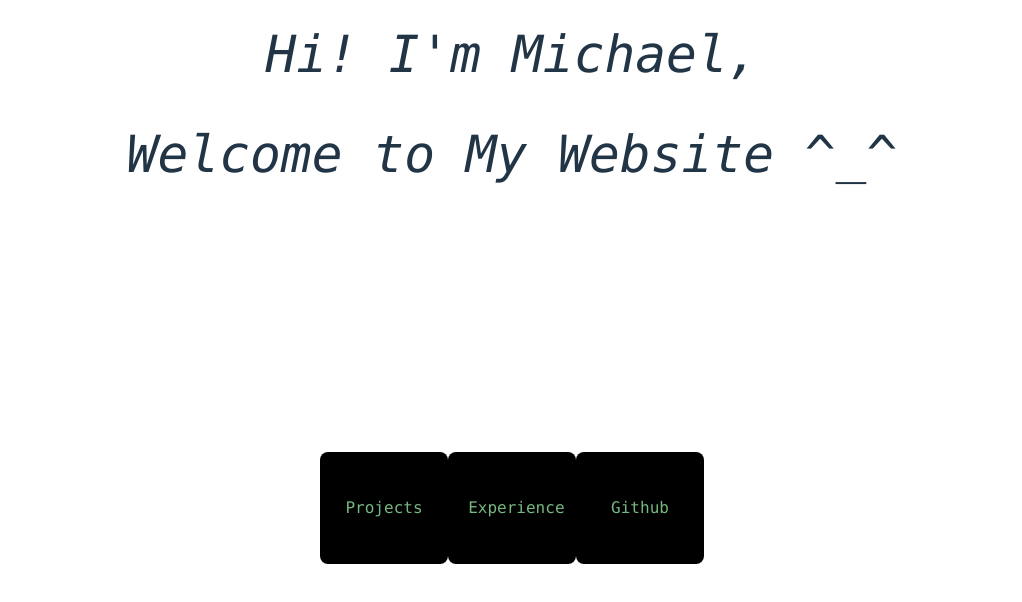
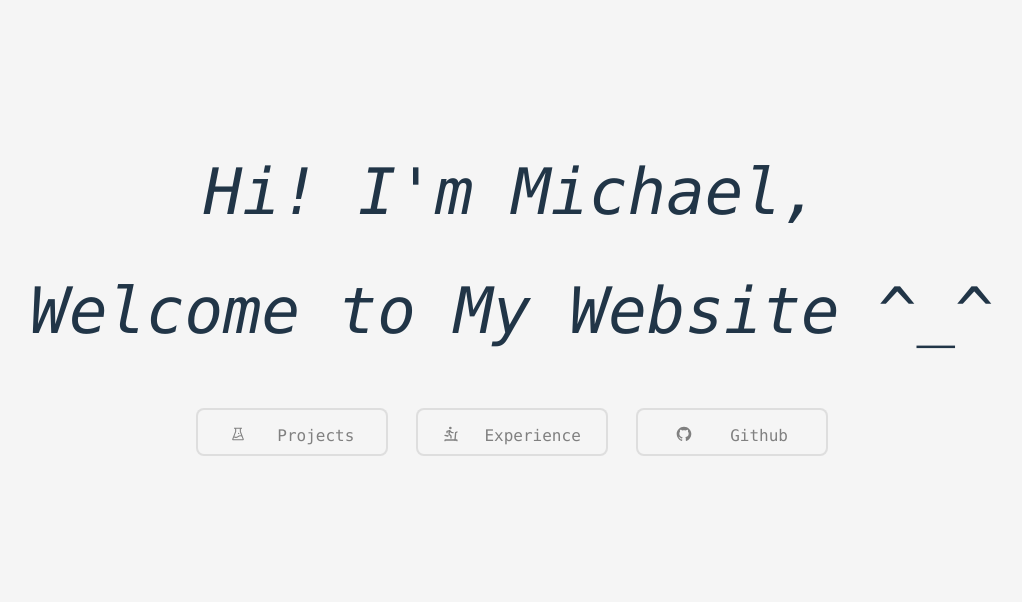
Before and after one commit to mroz-michael/portfolio, a React (Vite) app: page / in a window 1280 px wide. Shown: the top 602 px of the page, without its empty margins (128-1150 px from the left). Built offline with nearby package versions, Linux system fonts and the light colour scheme.

Commit message:
reworked front page buttons, added icons, working on project data now

```diff
--- a/package.json
+++ b/package.json
@@ -12,6 +12,7 @@
   "dependencies": {
     "react": "^18.3.1",
     "react-dom": "^18.3.1",
+    "react-icons": "^5.4.0",
     "react-router-dom": "^7.0.2"
   },
   "devDependencies": {
--- a/src/App.css
+++ b/src/App.css
@@ -1,5 +1,6 @@
 #root {
   font-family: consolas;
+  background-color: whitesmoke;
 }
 
 #main_container {
@@ -17,6 +18,7 @@
   max-width: 80%;
   text-align: center;
   overflow: hidden;
+  margin-top: 10%;
 }
 
 .first-line, .second-line {
@@ -25,7 +27,7 @@
   overflow: hidden;
   width: 0;
   font-style: italic;
-  font-size: 4vw;
+  font-size: 5vw;
   line-height: 1.5em;
 }
 
@@ -34,11 +36,11 @@
 }
 
 .second-line {
-  animation: typing 2s steps(25) 1s forwards, cursor 0.75s step-end infinite;
+  animation: typing 1.5s steps(25) 1s forwards, cursor 0.75s step-end infinite;
   animation-delay: 2s;  /* Delay for the second line to start after the first one ends */
 }
 
-/* Typing effect with cubic-bezier easing for smoother motion */
+
 @keyframes typing {
   from {
     width: 0;
@@ -57,17 +59,34 @@
 
 #button_links {
   margin: auto;
+  margin-top: 2%;
   display: flex;
   justify-content: space-around;
-  width: 30%;
+  gap: 20px;
+  min-width: fit-content;
+  width: 50%;
 }
 
 .link_button {
-  background-color: black;
-  color: rgb(118, 183, 129);
-  height: 7em;
-  width: 8em;
+  background-color: whitesmoke;
+  border: 2px solid rgba(128, 128, 128, 0.199);
+  color: gray;
+  width: 12em;
+  height: 3em;
+  padding: 0%;
 }
+
+.link_button:hover {
+  color: black;
+  background-color: rgba(128, 128, 128, 0.119);
+  border: 2px solid rgba(128, 128, 128, 0.199);
+}
+
+.button_content {
+  display: flex;
+  justify-content: space-evenly;
+}
+
 
 @media screen and (min-width: 900px) {
   /* Add responsive styles here */
--- a/src/components/Button.jsx
+++ b/src/components/Button.jsx
@@ -1,10 +1,10 @@
-const Button = ({label, clickHandler}) => {
+const Button = ({label, logo, clickHandler}) => {
 
 
     return (
         <>
         <button className='link_button' onClick={() => clickHandler()}>
-        {label}
+        <p className="button_content">{logo}{label}</p>
         </button>
         </>
     )
--- a/src/components/Home.jsx
+++ b/src/components/Home.jsx
@@ -1,5 +1,10 @@
 import Button from "./Button";
 import { useNavigate } from "react-router-dom";
+import { GrGithub } from "react-icons/gr";
+import { TbTreadmill } from "react-icons/tb";
+import { AiOutlineExperiment } from "react-icons/ai";
+
+
 
 const Home = () => {
     const navigate = useNavigate();
@@ -11,13 +16,13 @@ const Home = () => {
                     <span className='first-line'>Hi! I'm Michael,</span>
                 </p>
                 <p className="second_line">
-                <span className='second-line'>Welcome to My Website ^_^</span>
+                    <span className='second-line'>Welcome to My Website ^_^</span>
                 </p>
             </header>
             <nav id='button_links'>
-                <Button label="Projects" clickHandler={() => navigate('/projects')} />
-                <Button label="Experience" clickHandler={() => navigate('/experience')} />
-                <Button label="Github" clickHandler={() => window.location.href = "https://github.com/mroz-michael"} />
+                <Button label="Projects" logo={<AiOutlineExperiment />} clickHandler={() => navigate('/projects')} />
+                <Button label="Experience" logo={<TbTreadmill />} clickHandler={() => navigate('/experience')} />
+                <Button label="Github" logo={<GrGithub />} clickHandler={() => window.location.href = "https://github.com/mroz-michael"} />
             </nav>
         </main>
     );
--- a/src/components/Projects.jsx
+++ b/src/components/Projects.jsx
@@ -1,5 +1,32 @@
+const projectData = [
+
+    { "name": "Dal CS Review Site",
+        "tech used":
+        "aaa"
+
+    },
+
+    {
+
+    },
+
+    {
+        "name": "CLI Chess",
+        "tech used": ["Java", "Git"],
+    }
+
+
+
+
+]
+
+
+
+
 const Projects = () => {
-    return(
+
+
+    return (
         <>aaa</>
     )
 }
```
Also changed, not shown: src/components/Project.jsx (added), 1 other file (tests, documents, lock files or other folders).
